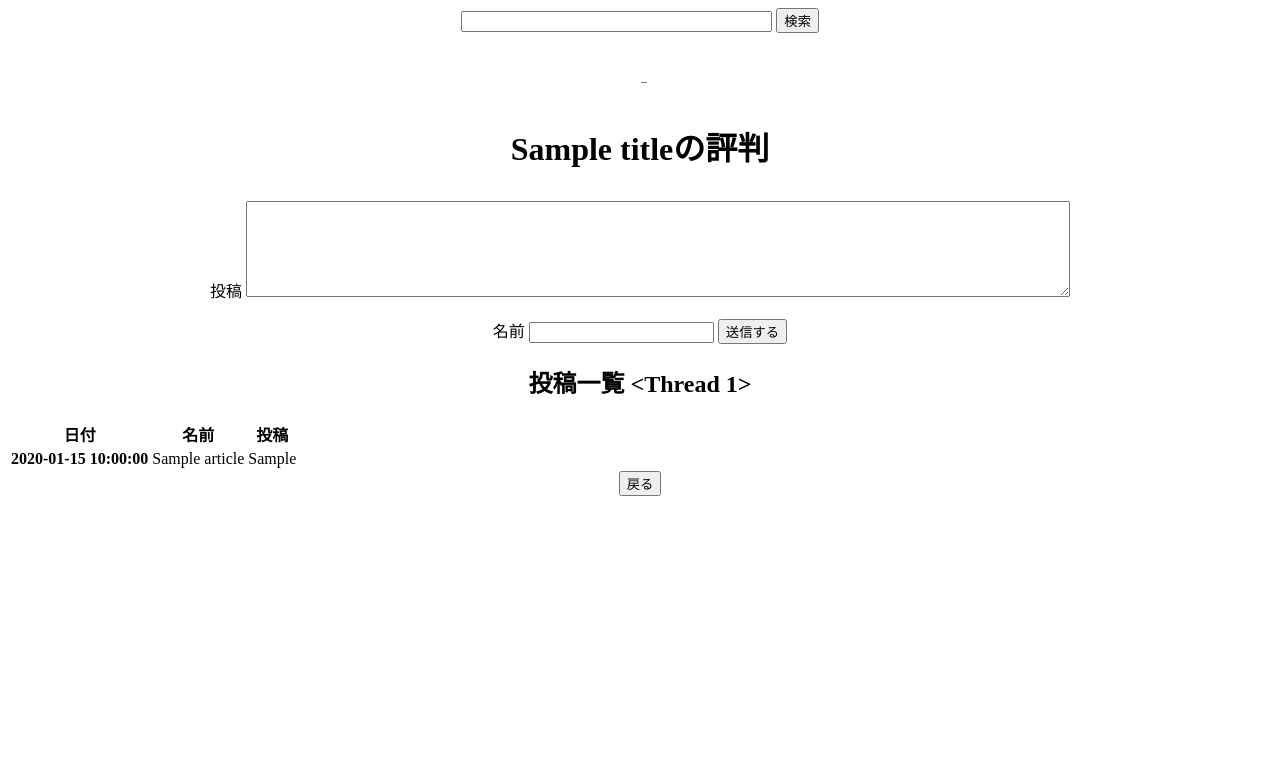
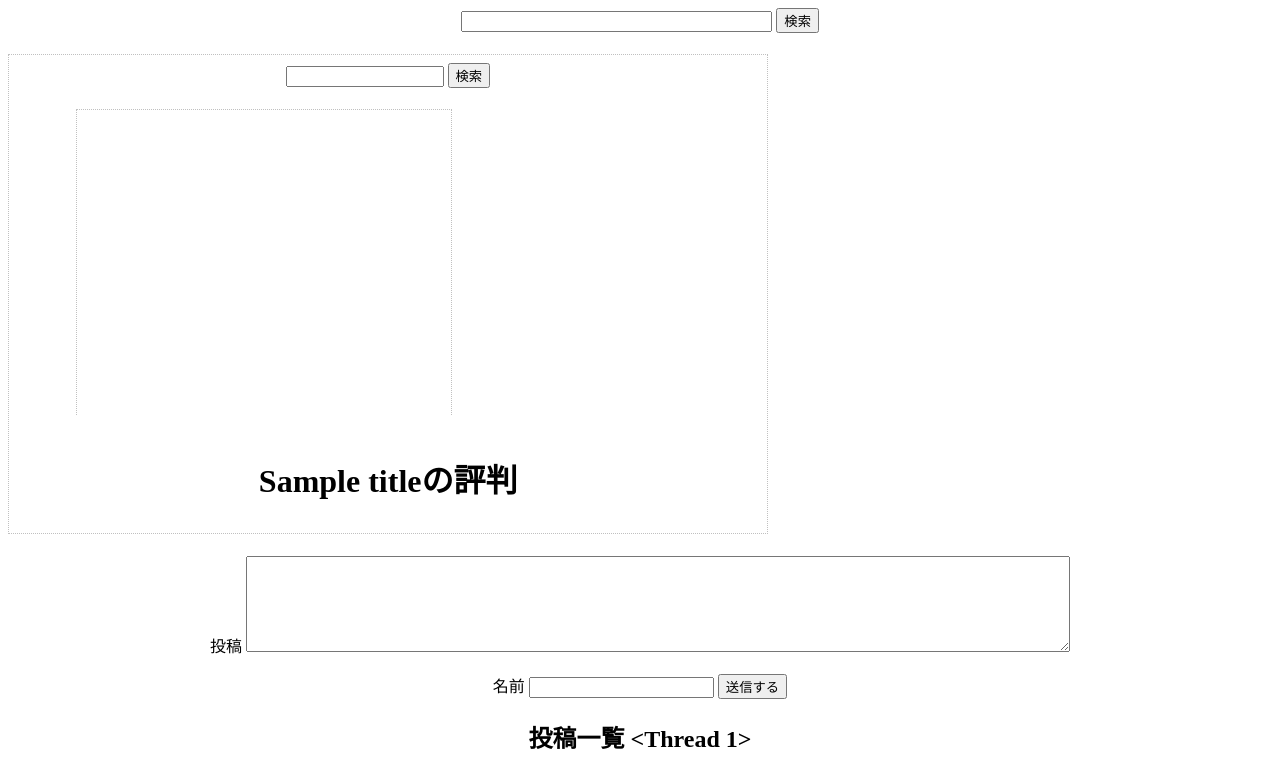
Before and after one commit to Hachi-8/Youtube-, a Flask app: template templates/thread.html in a window 1280 px wide. Shown: the top 774 px of the page. Before the commit the page ends 496 px from the top, so only its background shows below. Run offline with Flask 2, Linux system fonts and the light colour scheme; tables that the repository leaves empty hold one stand-in row (values such as "Sample post"); the template is opened without the code that fills it: values that come from a table or form of the project are taken from there, most other values are stand-ins (such as "Sample title", 1, 10 or a date in 2020); parts of the project's set-up code (start-up, migrations or seed data) failed here and were passed over.

Commit message:
iframeお試し

```diff
--- a/templates/portal.html
+++ b/templates/portal.html
@@ -48,9 +48,15 @@
             height: 240px;
             text-align: left;
         }
-        div.iframe_video{
+        div.iframe{
+            position: relative;
+            width: 100%;
+
+        }
+        div.threadtitle{
+            width: 60%;
             text-align: center;
-            width: 60%;
+            border: 1px dotted silver;
         }
 </style>
 </head>
--- a/templates/thread.html
+++ b/templates/thread.html
@@ -4,7 +4,10 @@
 {% block title %}
 <div class="threadtitle">
     <!--<img class="threadimg" src="{{thumbnail}}" alt="" preserveAspectRatio="xMidYMid">-->
-    <iframe class="iframe_video" width="16" height="9" src="{{url}}" frameborder="0"></iframe>
+    <div class="iframe">
+        <iframe class="iframe_video" width="640" height="360" src="{{url}}" frameborder="0"></iframe>
+    </div>
+
     <p>{{title}}の評判</p>
 </div>
 {% endblock %}
```
